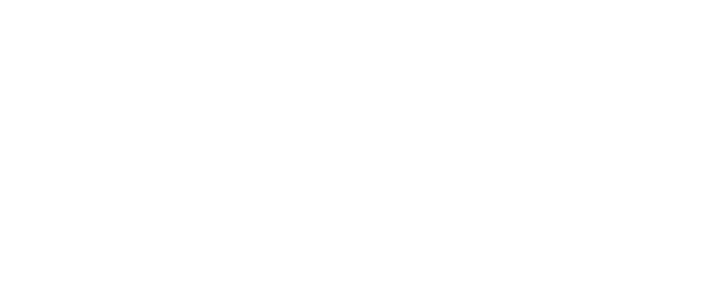
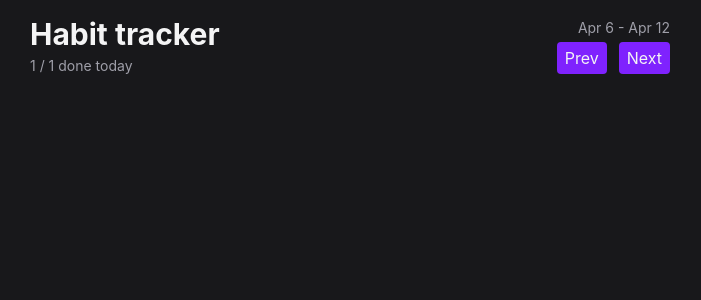
Before and after one commit to Rafis-dev/habit-tracker, a React (Vite) app: page / in a window 1280 px wide. Shown: the top 300 px of the page, without its empty margins (290-991 px from the left). Built offline with nearby package versions, Linux system fonts and the light colour scheme.

Commit message:
created header

```diff
--- a/src/App.tsx
+++ b/src/App.tsx
@@ -1,3 +1,9 @@
+import Header from './components/Header';
+
 export default function App() {
-  return <h1></h1>;
+  return (
+    <div className="max-w-2xl mx-auto p-4 flex flex-col gap-4">
+      <Header />
+    </div>
+  );
 }
--- /dev/null
+++ b/src/components/Button.tsx
@@ -0,0 +1,17 @@
+import type { ReactNode } from 'react';
+
+type ButtonProps = {
+  children: ReactNode;
+};
+
+export default function Button({ children }: ButtonProps) {
+  return (
+    <button
+      className="bg-violet-600 hover:bg-violet-500 hover:cursor-pointer transition-colors rounded px-2 py-1 disabled:opacity-30 disabled:cursor-not-allowed
+      disabled:hover:bg-violet-600
+    "
+    >
+      {children}
+    </button>
+  );
+}
--- /dev/null
+++ b/src/components/Header.tsx
@@ -0,0 +1,20 @@
+import Button from './Button';
+
+export default function Header() {
+  return (
+    <header className="flex items-center justify-between">
+      <div className="flex flex-col gap-1">
+        <h1 className="text-3xl font-bold">Habit tracker</h1>
+        <span className="text-zinc-400 text-sm">1 / 1 done today</span>
+      </div>
+
+      <div className="flex flex-col gap-1 items-end">
+        <span className="text-zinc-400 text-sm">Apr 6 - Apr 12</span>
+        <div className="flex items-center gap-3">
+          <Button>Prev</Button>
+          <Button>Next</Button>
+        </div>
+      </div>
+    </header>
+  );
+}
--- a/src/index.css
+++ b/src/index.css
@@ -1 +1,6 @@
 @import 'tailwindcss';
+
+body {
+  background-color: var(--color-zinc-900);
+  color: var(--color-zinc-100);
+}
```
